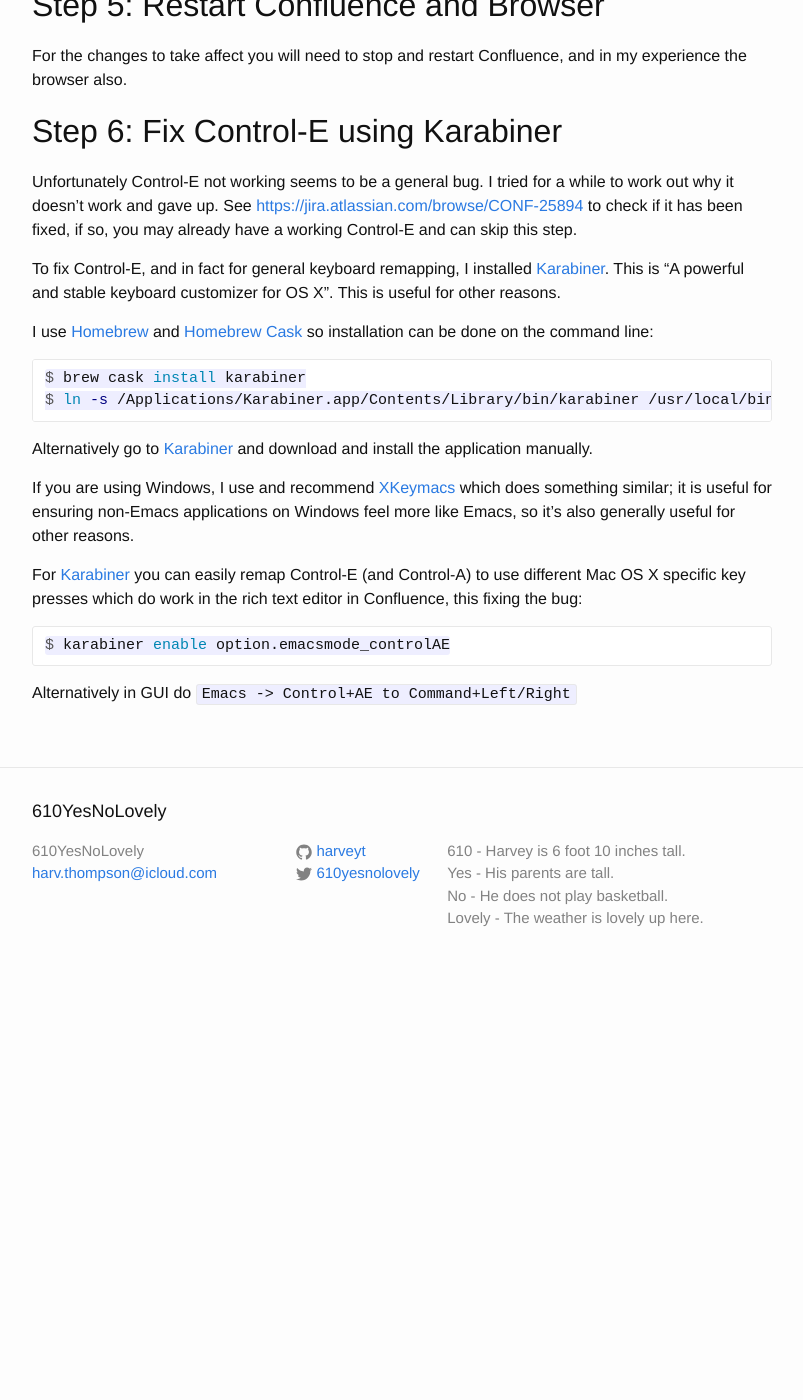
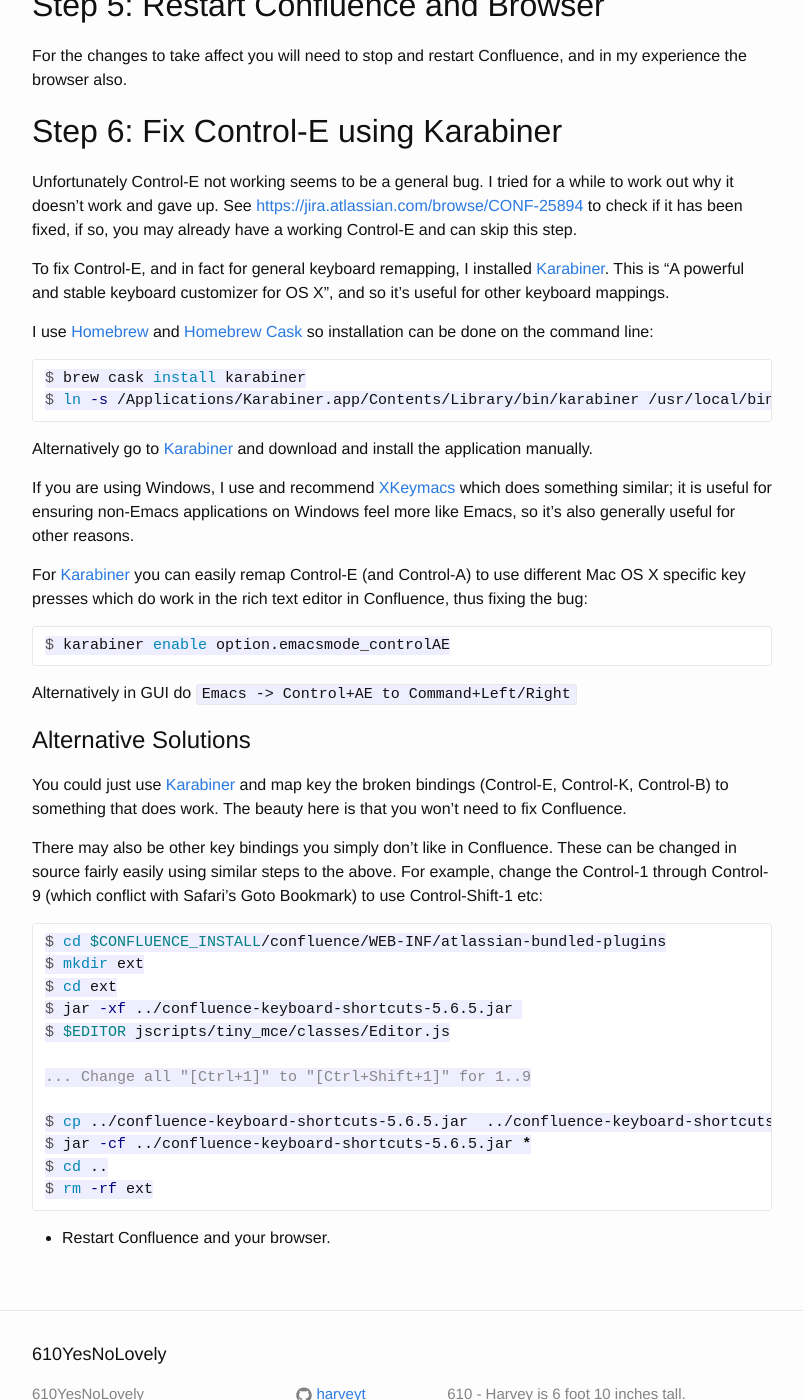
Before and after one commit to harveyt/harveyt.github.io, a Jekyll site: the page built from _posts/2015-01-17-fixing-confluence-key-bindings-on-mac-os-x.markdown, in a window 1280 px wide and 1400 px high, scrolled down 2782 px. Shown: the whole window, without its empty margins (238-1041 px from the left). Built offline with Jekyll 4.4.1, drawn with Linux system fonts in a browser that asks for light colours; before the commit the page ends 3772 px from its top, so only the background shows below that.

Commit message:
Minor fixes and alternatives to Confluence MacOSX key binding fix post.

````diff
--- a/_posts/2015-01-17-fixing-confluence-key-bindings-on-mac-os-x.markdown
+++ b/_posts/2015-01-17-fixing-confluence-key-bindings-on-mac-os-x.markdown
@@ -54,11 +54,11 @@ Step 1: Extract and edit TinyMCE editor
 ---------------------------------------
 
 ```console
-  $ cd $CONFLUENCE_INSTALL/confluence/WEB-INF/atlassian-bundled-plugins
-  $ mkdir ext
-  $ cd ext
-  $ jar -xf ../atlassian-tinymce-5.6.5.jar
-  $ $EDITOR scripts/tiny_mce/classes/Editor.js
+$ cd $CONFLUENCE_INSTALL/confluence/WEB-INF/atlassian-bundled-plugins
+$ mkdir ext
+$ cd ext
+$ jar -xf ../atlassian-tinymce-5.6.5.jar
+$ $EDITOR scripts/tiny_mce/classes/Editor.js
 ```
 
 Step 2: Change code to only accept Control Key
@@ -148,7 +148,7 @@ this step.
 
 To fix Control-E, and in fact for general keyboard remapping, I
 installed [Karabiner]. This is "A powerful and stable keyboard
-customizer for OS X". This is useful for other reasons.
+customizer for OS X", and so it's useful for other keyboard mappings.
 
 I use [Homebrew] and [Homebrew Cask] so installation can be done on the command line:
 
@@ -166,7 +166,7 @@ reasons.
 
 For [Karabiner] you can easily remap Control-E (and Control-A) to use
 different Mac OS X specific key presses which do work in the rich text
-editor in Confluence, this fixing the bug:
+editor in Confluence, thus fixing the bug:
 
 ```console
 $ karabiner enable option.emacsmode_controlAE
@@ -174,6 +174,36 @@ $ karabiner enable option.emacsmode_controlAE
 
 Alternatively in GUI do `Emacs -> Control+AE to Command+Left/Right`
 
+Alternative Solutions
+=====================
+
+You could just use [Karabiner] and map key the broken bindings
+(Control-E, Control-K, Control-B) to something that does work. The
+beauty here is that you won't need to fix Confluence.
+
+There may also be other key bindings you simply don't like in
+Confluence. These can be changed in source fairly easily using similar
+steps to the above. For example, change the Control-1 through
+Control-9 (which conflict with Safari's Goto Bookmark) to use
+Control-Shift-1 etc:
+
+```console
+$ cd $CONFLUENCE_INSTALL/confluence/WEB-INF/atlassian-bundled-plugins
+$ mkdir ext
+$ cd ext
+$ jar -xf ../confluence-keyboard-shortcuts-5.6.5.jar
+$ $EDITOR jscripts/tiny_mce/classes/Editor.js
+
+... Change all "[Ctrl+1]" to "[Ctrl+Shift+1]" for 1..9
+
+$ cp ../confluence-keyboard-shortcuts-5.6.5.jar  ../confluence-keyboard-shortcuts-5.6.5.jar.ORIG
+$ jar -cf ../confluence-keyboard-shortcuts-5.6.5.jar *
+$ cd ..
+$ rm -rf ext
+```
+
+* Restart Confluence and your browser.
+
 [karabiner]: https://pqrs.org/osx/karabiner/
 [xkeymacs]: http://xkeymacs.sourceforge.jp/
 [homebrew]: http://brew.sh
````
